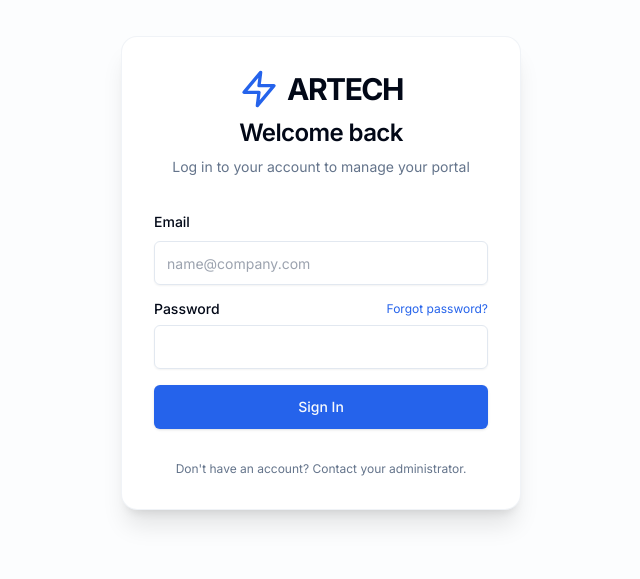
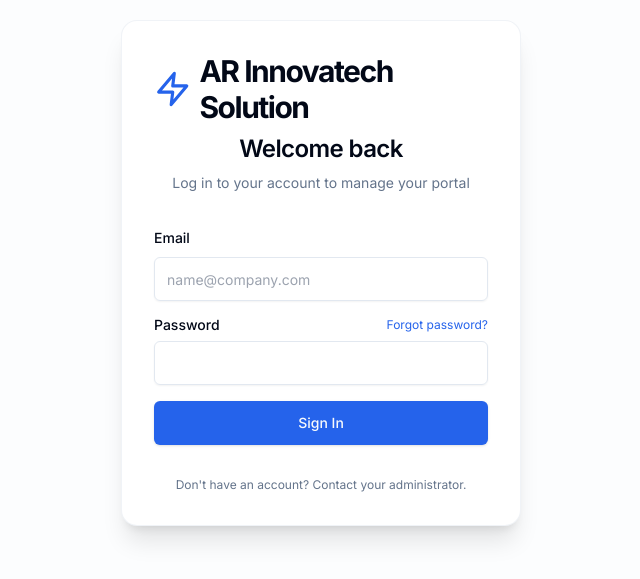
Before and after one commit to andisalimudin/artech, a Next.js app in the folder frontend/: page /login in a window 1280 px wide. Shown: the part 127-706 px from the top of the page, without its empty margins (319-959 px from the left). Built offline with nearby package versions, Linux system fonts and the light colour scheme; no server answers.

Commit message:
Update brand name to AR Innovatech Solution in Dashboard and Login

```diff
--- a/frontend/src/app/(auth)/login/page.tsx
+++ b/frontend/src/app/(auth)/login/page.tsx
@@ -40,7 +40,7 @@ export default function LoginPage() {
         <div className="flex flex-col items-center space-y-2">
           <Link href="/" className="flex items-center space-x-2">
             <Zap className="h-10 w-10 text-primary" />
-            <span className="text-3xl font-bold tracking-tighter">ARTECH</span>
+            <span className="text-3xl font-bold tracking-tighter">AR Innovatech Solution</span>
           </Link>
           <h1 className="text-2xl font-semibold tracking-tight">Welcome back</h1>
           <p className="text-sm text-muted-foreground text-center">
--- a/frontend/src/app/(dashboard)/layout.tsx
+++ b/frontend/src/app/(dashboard)/layout.tsx
@@ -40,7 +40,7 @@ export default function DashboardLayout({
         <div className="h-16 flex items-center px-6 border-b">
           <Link href="/dashboard" className="flex items-center gap-2">
             <Zap className="h-6 w-6 text-primary" />
-            <span className="font-bold tracking-tight text-xl">ARTECH</span>
+            <span className="font-bold tracking-tight text-xl">AR Innovatech Solution</span>
           </Link>
         </div>
         <nav className="flex-1 overflow-y-auto py-6 px-3 space-y-1">
```
